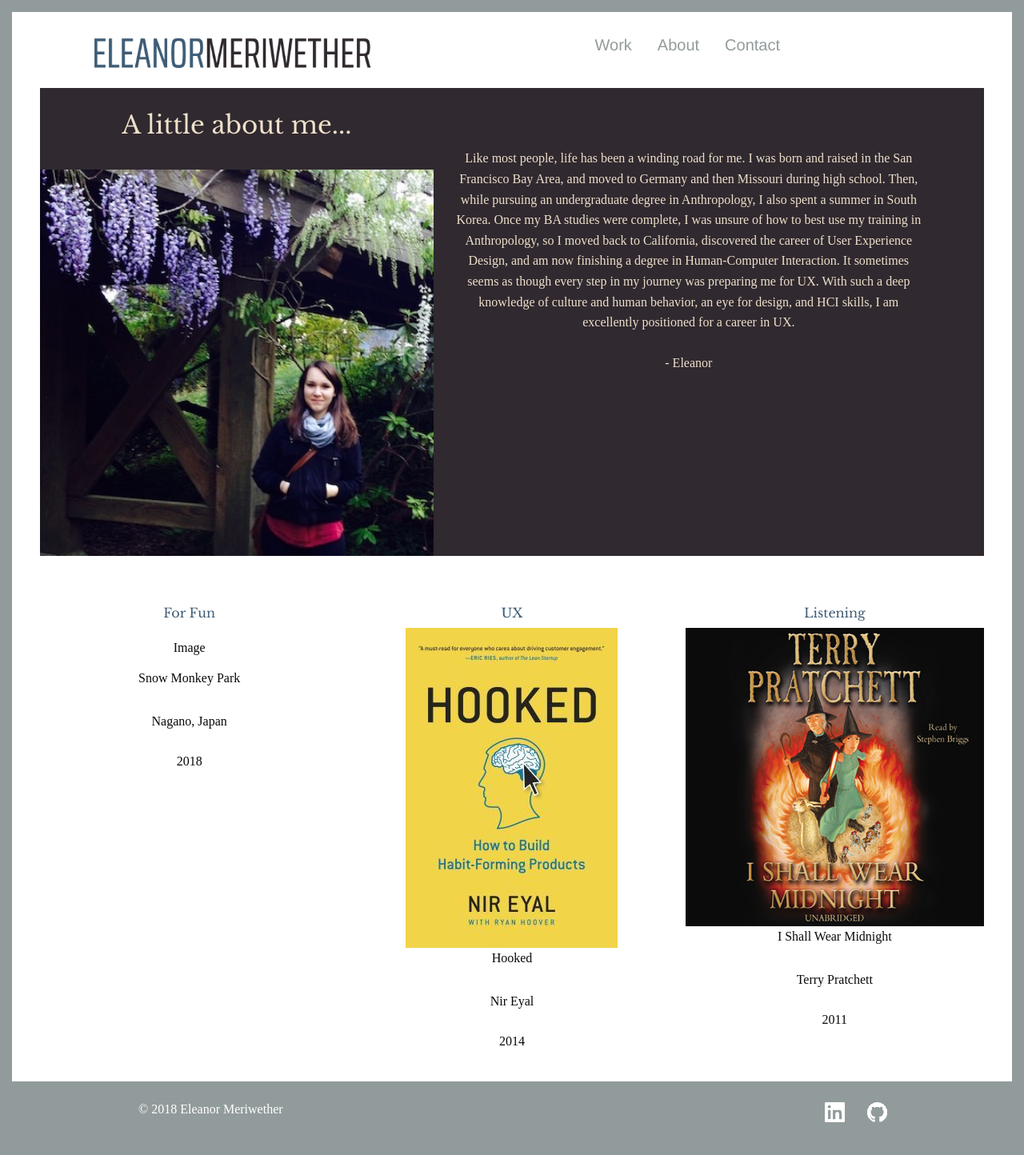
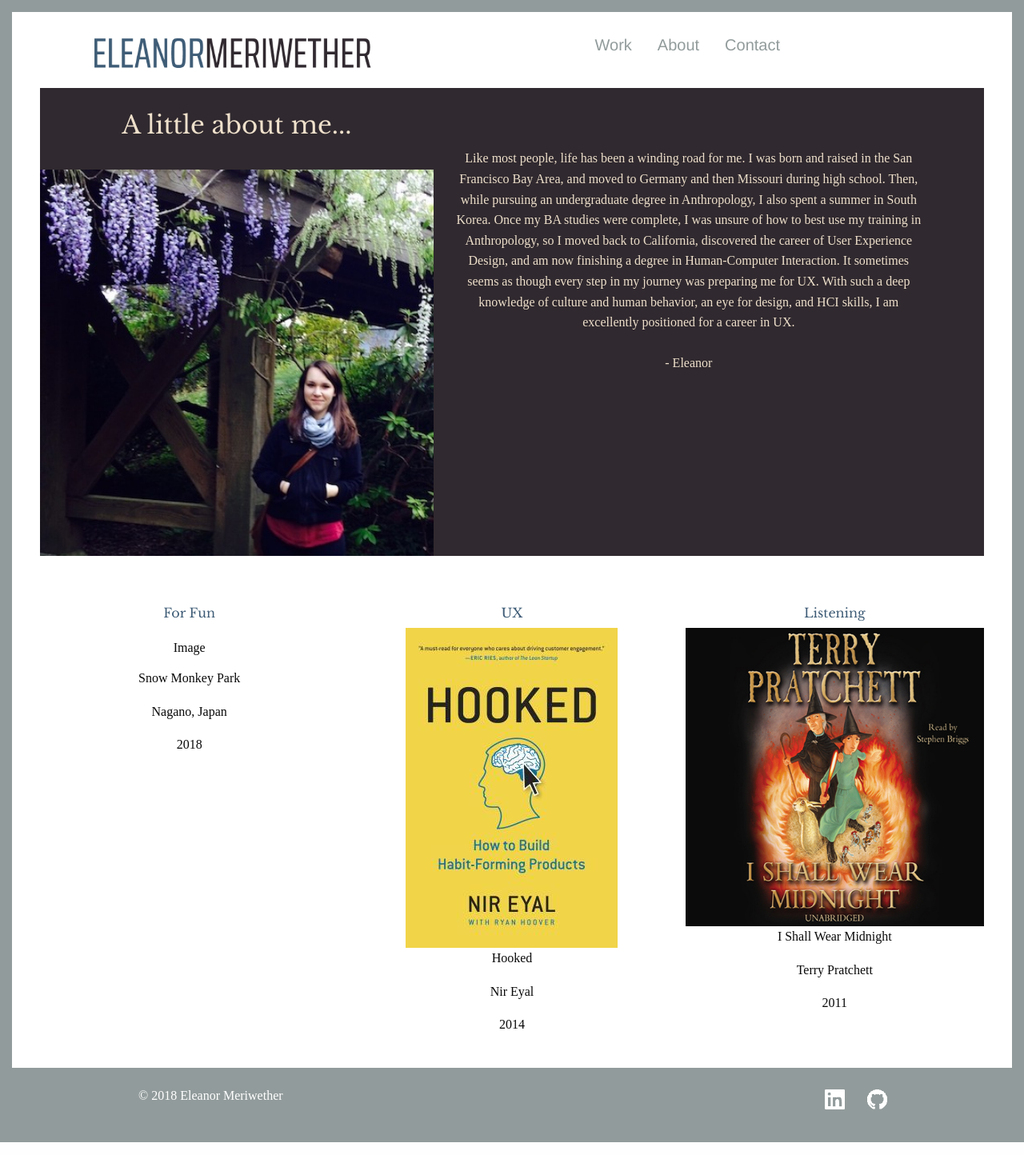
Before and after one commit to emeriwether/emeriwether.github.io, a Jekyll site: the page built from about.html, in a window 1280 px wide. Shown: the whole page at 80% size. Built offline with Jekyll 4.4.1, drawn with Linux system fonts in a browser that asks for light colours; some web fonts are replaced.

Commit message:
style description text for about me likes sections

```diff
--- a/about.html
+++ b/about.html
@@ -21,8 +21,8 @@
                                         <div class="cell"><h6 class="title">For Fun</h6></div>
                                         <div class="cell">Image</div>
                                         <div class="cell"><p>Snow Monkey Park</p></div>
-                                        <div class="cell">Nagano, Japan</div>
-                                        <div class="cell">2018</div>
+                                        <div class="cell"><p>Nagano, Japan</p></div>
+                                        <div class="cell"><p>2018</p></div>
                                     </div>
                                 </div>
                                 <div class="medium-4 cell">
@@ -30,8 +30,8 @@
                                         <div class="cell"><h6 class="title">UX</h6></div>
                                         <div class="cell"><img src="/img/about/UX_Hooked.jpg"></div>
                                         <div class="cell"><p>Hooked</p></div>
-                                        <div class="cell">Nir Eyal</div>
-                                        <div class="cell">2014</div>
+                                        <div class="cell"><p>Nir Eyal</p></div>
+                                        <div class="cell"><p>2014</p></div>
                                     </div>
                                 </div>
                                 <div class="medium-4 cell">
@@ -39,8 +39,8 @@
                                         <div class="cell"><h6 class="title">Listening</h6></div>
                                         <div class="cell"><img src="/img/about/Listening_iShallWearMidnight.jpg"></div>
                                         <div class="cell"><p>I Shall Wear Midnight</p></div>
-                                        <div class="cell">Terry Pratchett</div>
-                                        <div class="cell">2011</div>
+                                        <div class="cell"><p>Terry Pratchett</p></div>
+                                        <div class="cell"><p>2011</p></div>
                                     </div>
                                 </div>
                             </div>
--- a/css/home.css
+++ b/css/home.css
@@ -88,3 +88,18 @@
     font-family: "Libre Baskerville";
     color: #3e5c76;
 }
+
+#description {
+    line-height: 1;
+}
+
+#credits {
+    line-height: 1;
+    font-size: 1.375em;
+}
+
+#year {
+    line-height: 1;
+    font-size: 1.375em;
+    font-style: italic;
+}
```
